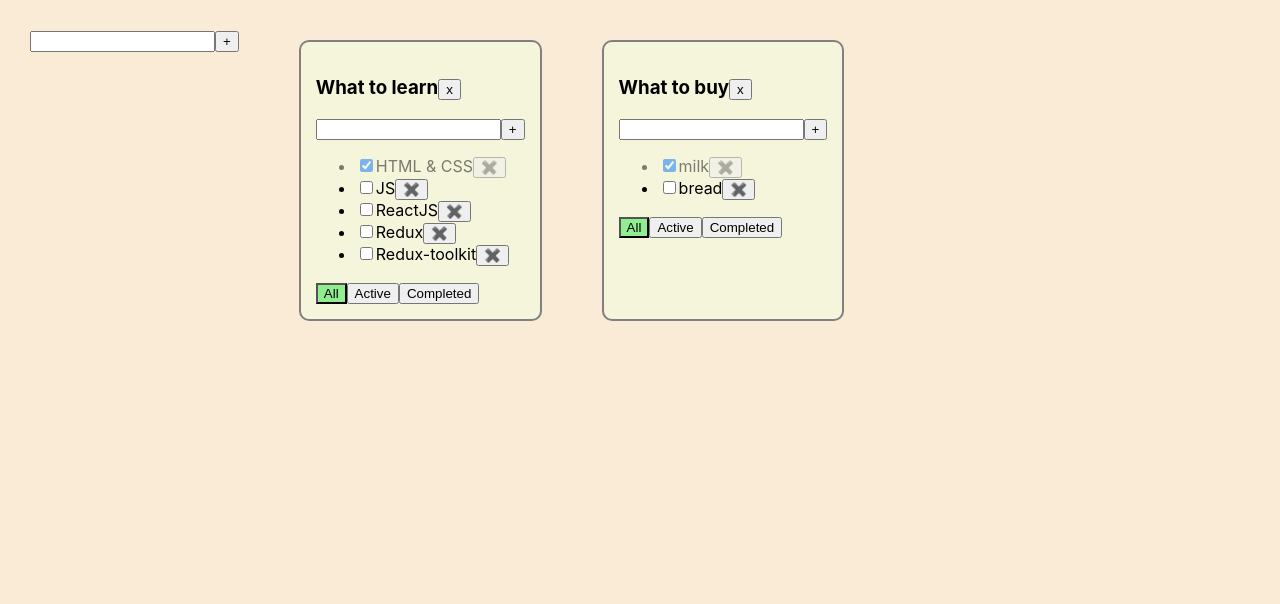
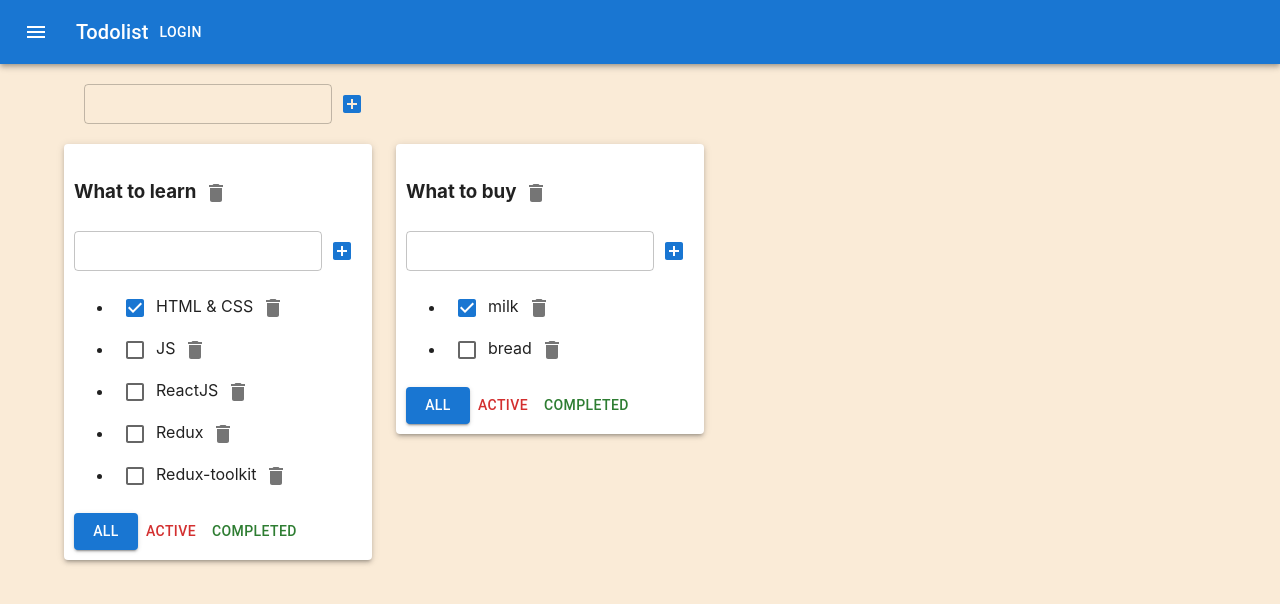
Before and after one commit to mrAxekash/todolist_trello, a React (Create React App) app: page / in a window 1280 px wide. Shown: the top 604 px of the page. Built offline with nearby package versions, Linux system fonts and the light colour scheme.

Commit message:
lesson 7 finish

```diff
--- a/package.json
+++ b/package.json
@@ -3,6 +3,10 @@
   "version": "0.1.0",
   "private": true,
   "dependencies": {
+    "@emotion/react": "^11.11.4",
+    "@emotion/styled": "^11.11.0",
+    "@mui/icons-material": "^5.15.11",
+    "@mui/material": "^5.15.11",
     "@testing-library/jest-dom": "^5.16.5",
     "@testing-library/react": "^13.4.0",
     "@testing-library/user-event": "^13.5.0",
--- a/src/App.css
+++ b/src/App.css
@@ -1,33 +1,33 @@
-.App {
-  padding: 30px;
-  display: flex;
-  flex-wrap: wrap;
-}
+/*.App {*/
+/*  padding: 30px;*/
+/*  display: flex;*/
+/*  flex-wrap: wrap;*/
+/*}*/
 
-.App > div {
-  margin-right: 50px;
-}
+/*.App > div {*/
+/*  margin-right: 50px;*/
+/*}*/
 
-.todolist {
-  border: 2px solid gray;
-  background-color: beige;
-  border-radius: 10px;
-  padding: 15px;
-  margin: 10px;
-}
+/*.todolist {*/
+/*  border: 2px solid gray;*/
+/*  background-color: beige;*/
+/*  border-radius: 10px;*/
+/*  padding: 15px;*/
+/*  margin: 10px;*/
+/*}*/
 
-.error {
-  border: red 1px solid;
-}
+/*.error {*/
+/*  border: red 1px solid;*/
+/*}*/
 
-.error-message {
-  color: red;
-}
+/*.error-message {*/
+/*  color: red;*/
+/*}*/
 
-.active-filter {
-  background-color: lightgreen;
-}
+/*.active-filter {*/
+/*  background-color: lightgreen;*/
+/*}*/
 
-.is-done {
-  opacity: 0.5;
-}
+/*.is-done {*/
+/*  opacity: 0.5;*/
+/*}*/
--- a/src/App.tsx
+++ b/src/App.tsx
@@ -2,7 +2,10 @@ import React, {useState} from 'react';
 import './App.css';
 import {TaskType, Todolist} from "./Todolist";
 import {v1} from "uuid";
-import {AddItemForm} from "./AddItemForm";
+import {AddItemForm} from "./components/AddItemForm";
+import {AppBar, Container, Grid, Paper, Toolbar} from "@mui/material";
+import {Header} from "./components/Header";
+import Grid2 from "@mui/material/Unstable_Grid2";
 
 export type FilterValueType = 'all' | 'active' | 'completed'
 
@@ -85,7 +88,13 @@ function App() {
 
     return (
         <div className="App">
+            <Header/>
+            <Container fixed>
+                <Grid container style={{padding: '20px'}}>
                     <AddItemForm addItem={addTodolist}/>
+                </Grid>
+
+                <Grid container spacing={3}>
                     {todolists.map(todolist => {
                         let allTasksForTodolist = tasks[todolist.id]
                         let tasksForTodolist = allTasksForTodolist
@@ -96,7 +105,9 @@ function App() {
                         if(todolist.filter === 'completed') {
                             tasksForTodolist = allTasksForTodolist.filter(task => task.isDone)
                         }
-                return <Todolist
+                        return <Grid item>
+                            <Paper style={{padding: '10px'}} elevation={3}>
+                                <Todolist
                                     key={todolist.id}
                                     todolistID={todolist.id}
                                     title={todolist.title}
@@ -109,7 +120,14 @@ function App() {
                                     changeTaskStatus={changeTaskStatus}
                                     deleteTodolist={deleteTodolist}
                                     changeTodolistTitle={changeTodolistTitle}
-                />})}
+                                />
+                            </Paper>
+
+                            </Grid>})}
+                </Grid>
+
+            </Container>
+
 
         </div>
     );
--- a/src/Button.tsx
+++ /dev/null
@@ -1,14 +0,0 @@
-import * as React from 'react';
-
-type ButtonProps = {
-    title: string
-    className?: string
-    onClick: () => void
-};
-export const Button = ({onClick, title, className}: ButtonProps) => {
-    return (
-        <button className={className} onClick={onClick}>
-            {title}
-        </button>
-    );
-};
--- a/src/Todolist.tsx
+++ b/src/Todolist.tsx
@@ -2,9 +2,13 @@ import * as React from 'react';
 import './App.css'
 import {FilterValueType} from "./App";
 import {ChangeEvent} from "react";
-import {Button} from "./Button";
-import {AddItemForm} from "./AddItemForm";
-import {EditableSpan} from "./EditableSpan";
+
+import {AddItemForm} from "./components/AddItemForm";
+import {EditableSpan} from "./components/EditableSpan";
+import IconButton from '@mui/material/IconButton';
+import Button from "@mui/material/Button";
+import Checkbox from '@mui/material/Checkbox';
+import {Delete} from "@mui/icons-material";
 
 type PropsType = {
     todolistID: string
@@ -48,8 +52,9 @@ export const Todolist = (props: PropsType) => {
         <div className={'todolist'}>
             <h3>
                 <EditableSpan oldTitle={props.title} onClick={changeTodolistTitle}/>
-
-                <Button title={'x'} onClick={deleteTodolist}/>
+                <IconButton onClick={deleteTodolist} >
+                    <Delete/>
+                </IconButton>
             </h3>
 
             <AddItemForm addItem={addTask}/>
@@ -65,16 +70,37 @@ export const Todolist = (props: PropsType) => {
                         props.onChangeTaskTitle(props.todolistID, task.id, newTitle)
                     }
                     return (<li key={task.id} className={task.isDone ? 'is-done' : ''}>
-                        <input type="checkbox" checked={task.isDone} onChange={changeTaskStatusHandler}/>
+                        <Checkbox color={'primary'} checked={task.isDone} onChange={changeTaskStatusHandler} />
                         <EditableSpan  oldTitle={task.title} onClick={changeTaskTitle}/>
-                        <Button title={'✖️'} onClick={onClickHandler}/>
+                        <IconButton onClick={onClickHandler} >
+                            <Delete/>
+                        </IconButton>
                     </li>)
                 })}
             </ul>
             <div>
-                <Button title={'All'} onClick={() => changeFilterTaskHandler('all')} className={props.filter === 'all' ? 'active-filter': ''}/>
-                <Button title={'Active'} onClick={() => changeFilterTaskHandler('active')} className={props.filter === 'active' ? 'active-filter': ''}/>
-                <Button title={'Completed'} onClick={() => changeFilterTaskHandler('completed')} className={props.filter === 'completed' ? 'active-filter': ''}/>
+                <Button
+                    onClick={() => changeFilterTaskHandler('all')}
+                    variant={props.filter === 'all' ? 'contained': 'text'}
+                >
+                     All
+                </Button>
+                <Button
+                    onClick={() => changeFilterTaskHandler('active')}
+                    className={props.filter === 'active' ? 'active-filter': ''}
+                    variant={props.filter === 'active' ? 'contained': 'text'}
+                    color={'error'}
+                >
+                    Active
+                </Button>
+                <Button
+                    onClick={() => changeFilterTaskHandler('completed')}
+                    className={props.filter === 'completed' ? 'active-filter': ''}
+                    variant={props.filter === 'completed' ? 'contained': 'text'}
+                    color={'success'}
+                >
+                    Completed
+                </Button>
             </div>
         </div>
     );
--- a/src/AddItemForm.tsx
+++ b/src/components/AddItemForm.tsx
@@ -1,6 +1,11 @@
 import * as React from 'react';
-import {Button} from "./Button";
+// import {Button} from "./Button";
 import {ChangeEvent, KeyboardEvent, useState} from "react";
+import Button from '@mui/material/Button';
+import {TextField} from "@mui/material";
+import IconButton from "@mui/material/IconButton";
+import {AddBox} from "@mui/icons-material";
+
 
 type Props = {
     addItem: (title:string) => void
@@ -32,14 +37,22 @@ export const AddItemForm = (props: Props) => {
 
     return (
         <div>
-            <input
+            <TextField
+                size={'small'}
+                variant={'outlined'}
                 value={taskName}
                 onChange={onChangeHandler}
                 onKeyDown={onKeyPressHandler}
-                className={errorMessage !== null ? 'error' : ''}
+                error={!!errorMessage}
+                helperText={errorMessage}
             />
-            <Button title={'+'} onClick={addTask}/>
-            {errorMessage && <div className={'error-message'}>{errorMessage}</div>}
+            <IconButton onClick={addTask} color={'primary'}>
+                <AddBox/>
+            </IconButton>
+            {/*<Button style={{maxWidth: '30px', maxHeight: '30px', minWidth: '30px', minHeight: '30px'}} variant={'contained'} onClick={addTask} size={'small'} color={'primary'}>*/}
+            {/*    +*/}
+            {/*</Button>*/}
+            {/*<Button title={'+'} onClick={addTask}/>*/}
         </div>
     );
 };
--- a/src/EditableSpan.tsx
+++ b/src/components/EditableSpan.tsx
@@ -1,5 +1,6 @@
 import * as React from 'react';
 import {ChangeEvent, useState} from "react";
+import {TextField} from "@mui/material";
 
 type EditableSpanProps = {
     oldTitle: string
@@ -23,12 +24,11 @@ export const EditableSpan = ({oldTitle, onClick}: EditableSpanProps) => {
     return (
         <>
             {editMode ?
-                <input
-                    value={newTitle}
-                    onBlur={onChangeEditMode}
-                    autoFocus
-                    onChange={onChangeHandler}
-                /> :
+                <TextField value={newTitle}
+                           onBlur={onChangeEditMode}
+                           autoFocus
+                           onChange={onChangeHandler} />
+                :
                 <span
                     onDoubleClick={onChangeEditMode}
                 >
--- /dev/null
+++ b/src/components/Header.tsx
@@ -0,0 +1,36 @@
+import * as React from 'react';
+import AppBar from '@mui/material/AppBar';
+import Box from '@mui/material/Box';
+import Toolbar from '@mui/material/Toolbar';
+import Typography from '@mui/material/Typography';
+import Button from '@mui/material/Button';
+import IconButton from '@mui/material/IconButton';
+import MenuIcon from '@mui/icons-material/Menu';
+
+export const Header = () => {
+    return (
+        <Box sx={{ flexGrow: 1 }}>
+            <AppBar position="static">
+                <Toolbar>
+                    <IconButton
+                        size="large"
+                        edge="start"
+                        color="inherit"
+                        aria-label="menu"
+                        sx={{ mr: 2 }}
+                    >
+                        <MenuIcon />
+                    </IconButton>
+                    <Typography
+                        variant="h6"
+                        //component="div"
+                        //sx={{ flexGrow: 1 }}
+                    >
+                        Todolist
+                    </Typography>
+                    <Button color="inherit">Login</Button>
+                </Toolbar>
+            </AppBar>
+        </Box>
+    );
+}
```
Also changed, not shown: src/components/ButtonIcon.tsx (added, +15 -0 lines), 1 other file (tests, documents, lock files or other folders). Lines whose indentation alone changed are shown as unchanged.
